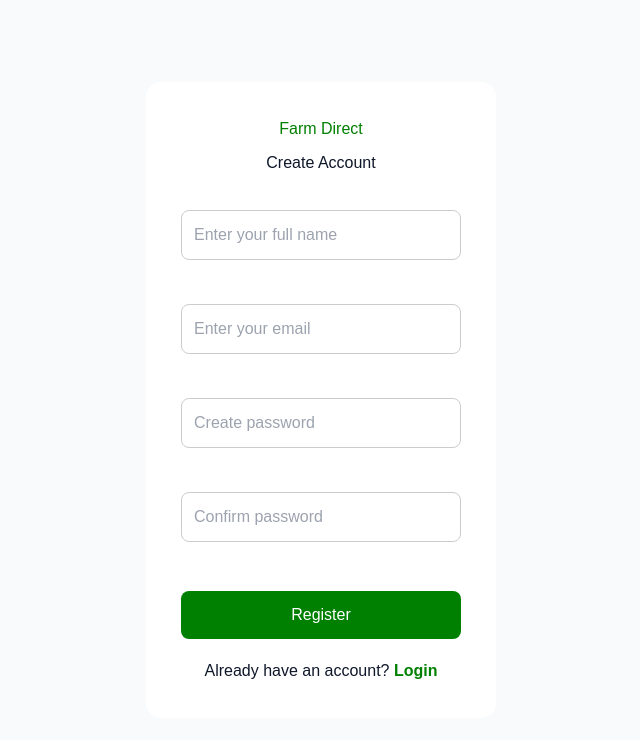
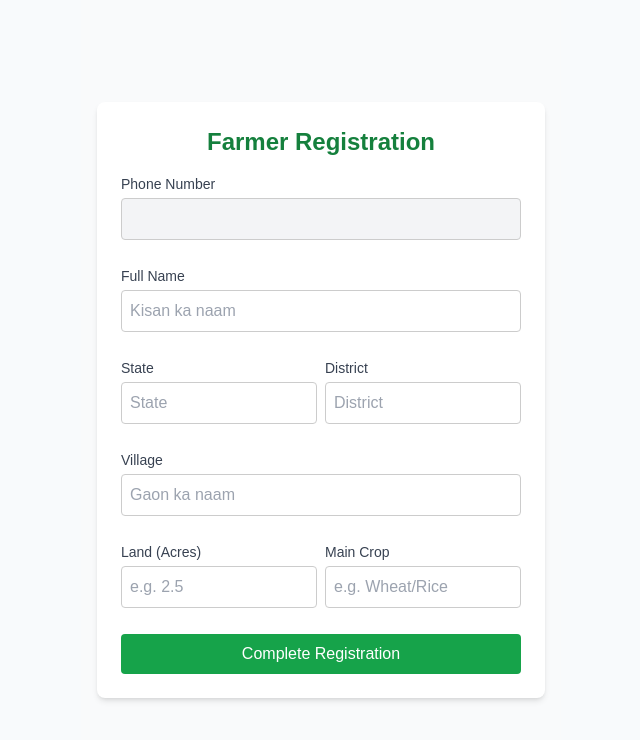
Before and after one commit to rooohit858-rgb/kisan-direct, a Next.js app: page /register in a window 1280 px wide. Shown: the top 740 px of the page, without its empty margins (319-959 px from the left). Built offline with nearby package versions, Linux system fonts and the light colour scheme; no server answers.

Commit message:
Added Farmers SQL table and Supabase register integration

```diff
--- a/src/app/register/page.tsx
+++ b/src/app/register/page.tsx
@@ -1,38 +1,165 @@
-'use client'
+"use client";
 
-import Link from 'next/link'
-import { useRouter } from 'next/navigation'
+import { useState, useEffect } from "react";
+import { useRouter } from "next/navigation";
+import { supabase } from "../../lib/supabase";;
 
 export default function RegisterPage() {
-  const router = useRouter()
+  const router = useRouter();
+  const [loading, setLoading] = useState(false);
+  const [formData, setFormData] = useState({
+    phone: "",
+    fullName: "",
+    state: "",
+    district: "",
+    village: "",
+    landSize: "",
+    cropType: "",
+  });
 
-  const handleSubmit = (e: React.FormEvent) => {
-    e.preventDefault()
-    // Move to the next step in your sequence
-    router.push('/mobile')
-  }
+  useEffect(() => {
+    // Mobile page se saved number auto-fetch karein
+    const savedPhone = localStorage.getItem("userPhone") || "";
+    setFormData((prev) => ({ ...prev, phone: savedPhone }));
+  }, []);
+
+  const handleChange = (e: React.ChangeEvent<HTMLInputElement | HTMLSelectElement>) => {
+    setFormData({ ...formData, [e.target.name]: e.target.value });
+  };
+
+  const handleSubmit = async (e: React.FormEvent) => {
+    e.preventDefault();
+    setLoading(true);
+
+    // Supabase Database Insert
+    const { error } = await supabase.from("farmers").insert([
+      {
+        phone: formData.phone,
+        full_name: formData.fullName,
+        state: formData.state,
+        district: formData.district,
+        village: formData.village,
+        land_size_acres: formData.landSize ? parseFloat(formData.landSize) : null,
+        crop_type: formData.cropType,
+      },
+    ]);
+
+    setLoading(false);
+
+    if (error) {
+      alert("Error saving details: " + error.message);
+      return;
+    }
+
+    alert("Registration Successful!");
+    router.push("/dashboard"); // Ya aapke main app page par navigate karega
+  };
 
   return (
-    <div className="form-container">
-      <h1>Farm Direct</h1>
-      <h2>Create Account</h2>
+    <div className="min-h-screen flex items-center justify-center bg-gray-50 p-4">
+      <div className="bg-white p-6 rounded-lg shadow-md max-w-md w-full">
+        <h2 className="text-2xl font-bold mb-4 text-center text-green-700">
+          Farmer Registration
+        </h2>
 
-      <form onSubmit={handleSubmit}>
-        <input type="text" placeholder="Enter your full name" required />
-        <br /><br />
-        <input type="email" placeholder="Enter your email" required />
-        <br /><br />
-        <input type="password" placeholder="Create password" required />
-        <br /><br />
-        <input type="password" placeholder="Confirm password" required />
-        <br /><br />
-        <button type="submit">Register</button>
-      </form>
+        <form onSubmit={handleSubmit} className="space-y-4">
+          <div>
+            <label className="block text-sm font-medium text-gray-700">Phone Number</label>
+            <input
+              type="text"
+              value={formData.phone}
+              disabled
+              className="w-full p-2 border rounded bg-gray-100 text-gray-600 mt-1"
+            />
+          </div>
 
-      <p>
-        Already have an account?{' '}
-        <Link href="/login">Login</Link>
-      </p>
+          <div>
+            <label className="block text-sm font-medium text-gray-700">Full Name</label>
+            <input
+              type="text"
+              name="fullName"
+              required
+              value={formData.fullName}
+              onChange={handleChange}
+              placeholder="Kisan ka naam"
+              className="w-full p-2 border rounded mt-1"
+            />
+          </div>
+
+          <div className="grid grid-cols-2 gap-2">
+            <div>
+              <label className="block text-sm font-medium text-gray-700">State</label>
+              <input
+                type="text"
+                name="state"
+                required
+                value={formData.state}
+                onChange={handleChange}
+                placeholder="State"
+                className="w-full p-2 border rounded mt-1"
+              />
+            </div>
+            <div>
+              <label className="block text-sm font-medium text-gray-700">District</label>
+              <input
+                type="text"
+                name="district"
+                required
+                value={formData.district}
+                onChange={handleChange}
+                placeholder="District"
+                className="w-full p-2 border rounded mt-1"
+              />
+            </div>
+          </div>
+
+          <div>
+            <label className="block text-sm font-medium text-gray-700">Village</label>
+            <input
+              type="text"
+              name="village"
+              value={formData.village}
+              onChange={handleChange}
+              placeholder="Gaon ka naam"
+              className="w-full p-2 border rounded mt-1"
+            />
+          </div>
+
+          <div className="grid grid-cols-2 gap-2">
+            <div>
+              <label className="block text-sm font-medium text-gray-700">Land (Acres)</label>
+              <input
+                type="number"
+                step="0.1"
+                name="landSize"
+                value={formData.landSize}
+                onChange={handleChange}
+                placeholder="e.g. 2.5"
+                className="w-full p-2 border rounded mt-1"
+              />
+            </div>
+            <div>
+              <label className="block text-sm font-medium text-gray-700">Main Crop</label>
+              <input
+                type="text"
+                name="cropType"
+                value={formData.cropType}
+                onChange={handleChange}
+                placeholder="e.g. Wheat/Rice"
+                className="w-full p-2 border rounded mt-1"
+              />
+            </div>
+          </div>
+
+          <button
+            type="submit"
+            disabled={loading}
+            className="w-full bg-green-600 text-white py-2 rounded font-medium hover:bg-green-700 disabled:opacity-50 mt-4"
+          >
+            {loading ? "Saving..." : "Complete Registration"}
+          </button>
+        </form>
+      </div>
     </div>
-  )
+  );
 }
```
